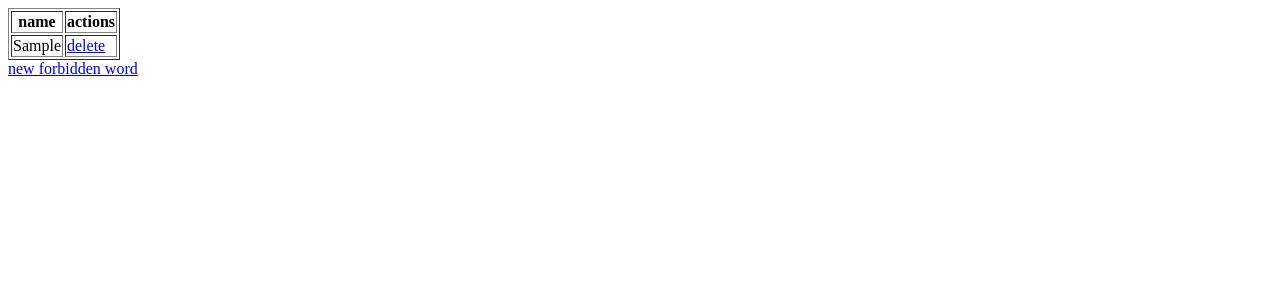
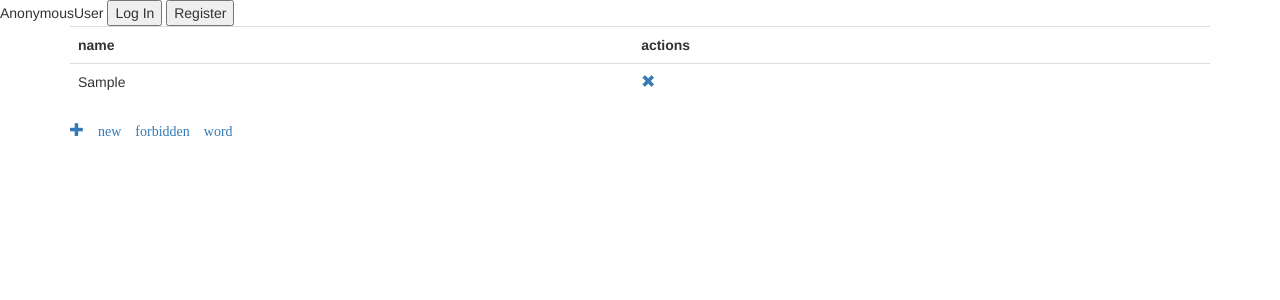
Before and after one commit to NadaBayoumy/DjangoPythonBlog, a Django app: template Blog/BlogApp/templates/BlogApp/list_forbidden_words.html in a window 1280 px wide. Shown: the top 300 px of the page. Run offline with Django 3.2, Linux system fonts and the light colour scheme; the template is opened without the code that fills it: values that come from a table or form of the project are taken from there, others are empty; tables that the repository leaves empty hold one stand-in row (values such as "Sample post"); parts of the project's set-up code (start-up, migrations or seed data) failed here and were passed over; some libraries are stand-ins or nearby versions.

Commit message:
update list forbidden words html

```diff
--- a/Blog/BlogApp/templates/BlogApp/list_forbidden_words.html
+++ b/Blog/BlogApp/templates/BlogApp/list_forbidden_words.html
@@ -1,4 +1,15 @@
-<table border = "1">
+{% extends 'BlogApp/base.html' %}
+
+{% block 'title' %}
+Users Management Panel
+{% endblock 'title' %}
+
+{% block 'body' %}
+
+
+<div class="container">
+<table class="table">
+
 
 <th>name</th><th colspan='4'>actions</th>
 
@@ -6,7 +17,7 @@
 <tr>
 
 <td> {{ word.forbiddenWord }} </td>
-<td> <a href="/{{word.id}}/delete_forbidden_word"> delete </a>  </td>
+<td> <a href="/{{word.id}}/delete_forbidden_word" class="glyphicon glyphicon-remove">  </a>  </td>
 </tr>
 
 {% endfor %}
@@ -16,4 +27,6 @@
 
 
 
-<a href="/new_forbidden_word"> new forbidden word</a>
+<a href="/new_forbidden_word" class="glyphicon glyphicon-plus"> new forbidden word</a>
+
+{% endblock 'body' %}
```
